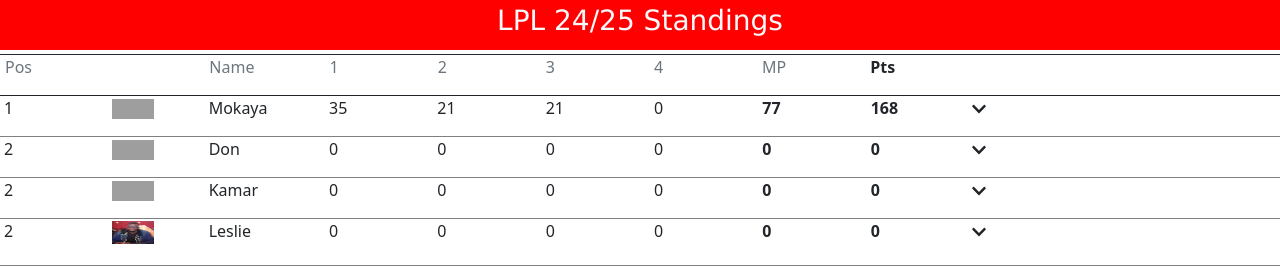
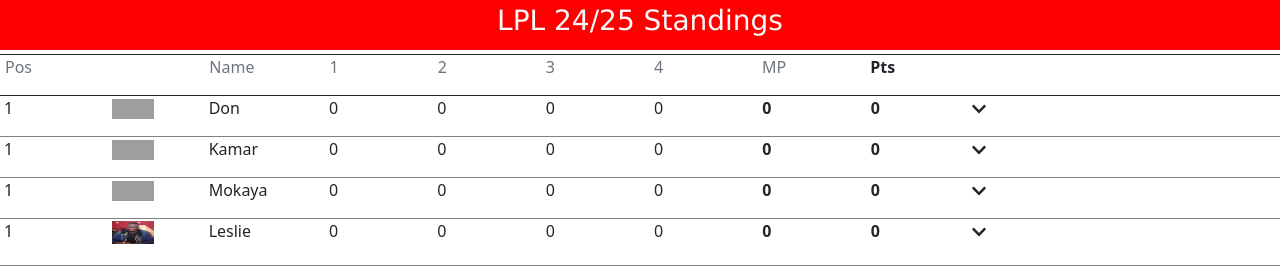
Before and after one commit to Abayo-UI/Ludo-Parchisi-League, a React (Create React App) app: page / in a window 1280 px wide. Shown: the top 268 px of the page. Built offline with nearby package versions, Linux system fonts and the light colour scheme; grey boxes are pictures that could not be loaded.

Commit message:
partially completed standings-9

```diff
--- a/src/Components/playersMatchData.js
+++ b/src/Components/playersMatchData.js
@@ -3,7 +3,7 @@ import data from "./data";
 export const  enterPlayersPositions = {
     "Don": [ ],
     "Kamar": [ ],
-    "Mokaya": [ 1, 1, 1, 1,1 ,2,2,2,2,2,2,2,2,2,2,2,2,2,2,2,2,2,2,2,2,2,3,3,3,3,3,3,3,3,3,3,3,3,3,3,3,3,3,3,3,3,3,1,1,1,1,1,1,1,1,1,1,1,1,1,1,1,1,1,1,1,1,1,1,1,1,1,1,1,1,1,1],
+    "Mokaya": [ ],
     "Leslie": [ ],
     "Rony": [ ],
     "Stano": [ ],
```
